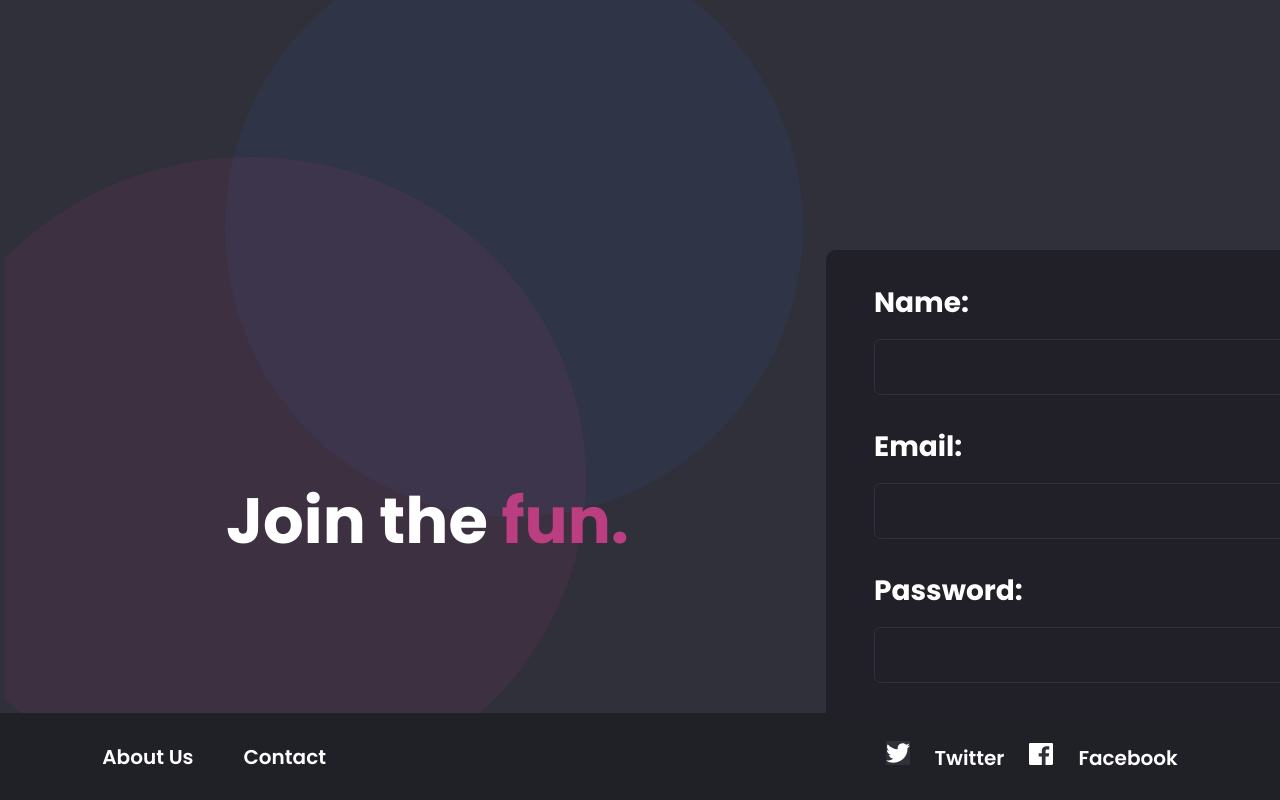
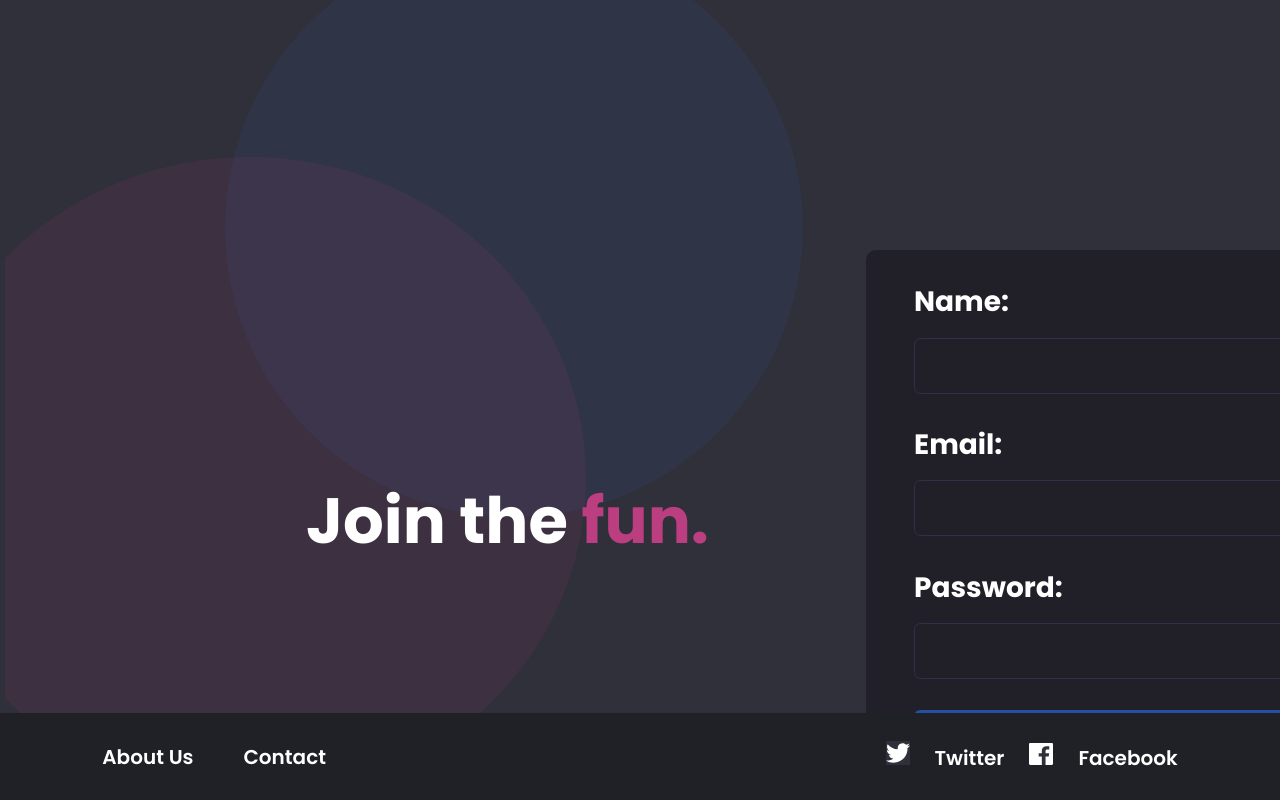
Before and after one commit to SoundWAVEGIRLS/SoundWave, a React (Vite) app in the folder sound-wave-girls/: page /join in a window 1280 px wide. Shown: the top 800 px of the page. Built offline with nearby package versions, Linux system fonts and the light colour scheme.

Commit message:
cambio de css px a rem en Form.css

```diff
--- a/sound-wave-girls/src/components/Form/Form.css
+++ b/sound-wave-girls/src/components/Form/Form.css
@@ -2,56 +2,58 @@
   display: flex;
   justify-content: center;
   align-items: center;
-  width: 1728px;
+  width: 108rem;
   position:absolute;
-  margin-top: 250px;
-  background-color: transparent;
+  margin-top: 15.625rem;
+  background-color: var(--transparentBackground);
 }
 .container-title{
-  width: 600px;
-  background-color: transparent;
+  width: 31.25rem;
+  background-color: var(--transparentBackground);
+  margin-left: 6.25rem;
 }
 .title-join-the {
-  color: white;
-  font-size: 64px;
-  background-color: transparent;
+  color: var(--textWhite);
+  font-size: 4rem;
+  background-color: var(--transparentBackground);
 }
 .end-title-fun {
-  color: #BA3E80;
-  font-size: 64px;
-  background-color: transparent;
-  /* margin-right: 150px; */
+  color: var(--pinkTitle);
+  font-size: 4rem;
+  background-color: var(--transparentBackground);
 }
 .container-form{
-  background-color: #211F27;
-  width: 580px;
-  height: 493px;
-  border-radius: 10px;
+  background-color: var(--backgroundColorForm);
+  width: 35rem;
+  height: 30.813rem;
+  border-radius: 0.625rem;
   padding: 1.5rem 3rem;
   display: flex;
   flex-direction: column;
   justify-content: space-around;
+  margin-left: 3.75rem;
 }
 .text-form{
-  color: white;
+  color: var(--textWhite);
   font-family: "Poppins", sans-serif;
-  font-size: 28px;
+  font-size: 1.75rem;
   font-weight: bold;
-  background-color: transparent;
+  background-color: var(--transparentBackground);
 }
 .input-form{
-  width: 575px;
-  height: 54px;
-  background-color: #211F27;
-  border: solid 1px #303047;
+  width: 34rem;
+  height: 3.375rem;
+  background-color: var(--backgroundColorForm);
+  border: solid 0.063rem var(--borderInput);
   border-radius: 0.4rem;
   margin-bottom: 1rem;
 }
 .join-button{
-  height: 45px;
+  height: 3.125rem;
   border: none;
   border-radius: 0.4rem;
-  background-color: #2350A3;
-  color: white;
-  font-size: 22px;
+  background-color: var( --blue-btn);
+  color: var(--textWhite);
+  font-size: 1.375rem;
+  width: 34rem;
 }
```
